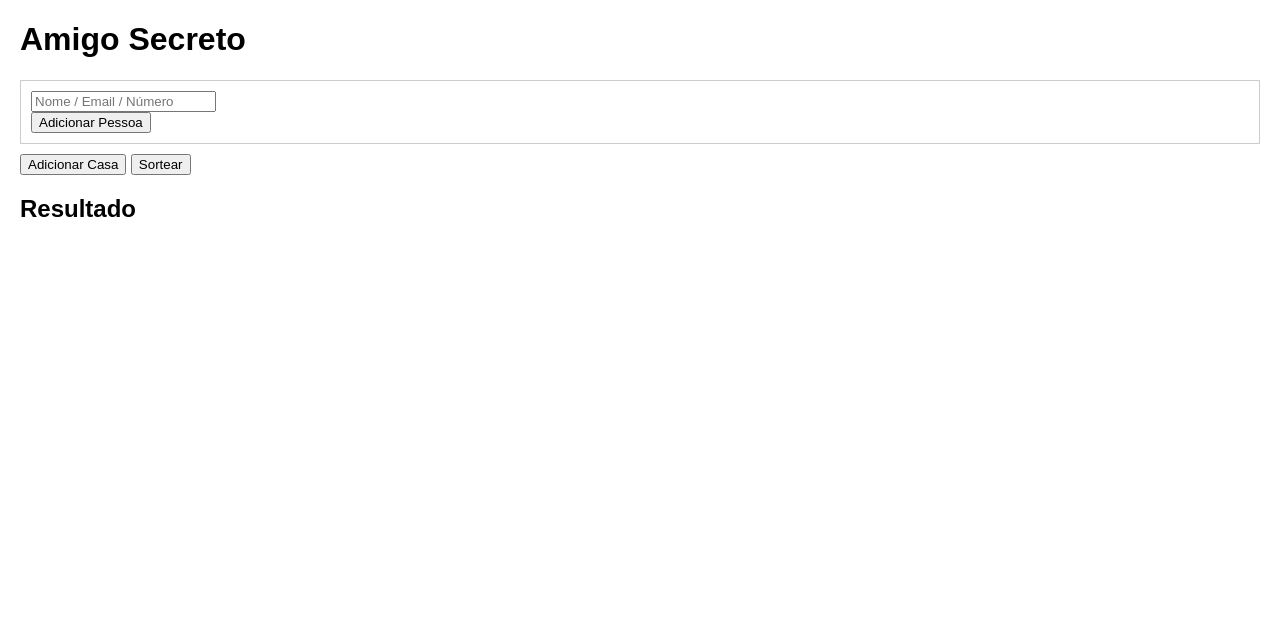
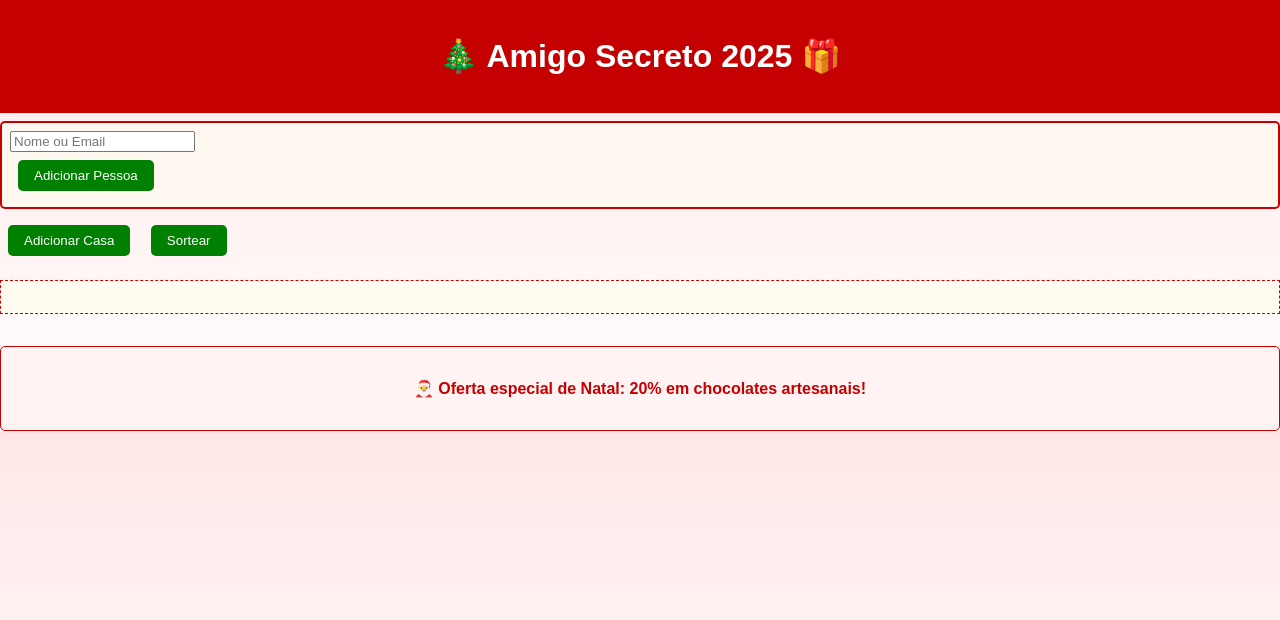
Before and after one commit to lfcaldeira/amigo-secreto, a plain HTML site: page frontend/index.html in a window 1280 px wide. Drawn offline with Linux system fonts and the light colour scheme.

Commit message:
add prettyness

```diff
--- a/frontend/index.html
+++ b/frontend/index.html
@@ -1,21 +1,30 @@
+<!-- index.html -->
 <!DOCTYPE html>
 <html lang="pt">
 <head>
-    <meta charset="UTF-8">
-    <title>Amigo Secreto</title>
-    <link rel="stylesheet" href="styles.css">
+<meta charset="UTF-8">
+<meta name="viewport" content="width=device-width, initial-scale=1.0">
+<title>Amigo Secreto Natal</title>
+<link rel="stylesheet" href="styles.css">
 </head>
 <body>
-    <h1>Amigo Secreto</h1>
-    <div id="casas"></div>
-    <button id="add-casa">Adicionar Casa</button>
-    <button id="sortear">Sortear</button>
+<header>
+  <h1>🎄 Amigo Secreto 2025 🎁</h1>
+</header>
 
-    <h2>Resultado</h2>
-    <pre id="resultado"></pre>
-<script>
-  window.API_URL = "http://192.168.1.123:8000";
-</script>
+<main>
+  <section id="casas"></section>
+  <button id="add-casa">Adicionar Casa</button>
+  <button id="sortear">Sortear</button>
+
+  <div id="resultado" class="resultado"></div>
+
+  <!-- Espaço para publicidade -->
+  <aside class="ad-banner">
+    <p>🎅 Oferta especial de Natal: 20% em chocolates artesanais!</p>
+  </aside>
+</main>
+
 <script src="script.js"></script>
 </body>
 </html>
--- a/frontend/script.js
+++ b/frontend/script.js
@@ -1,18 +1,12 @@
-// Definir o URL do backend (alterar para o IP do servidor se necessário)
-const API_URL = window.API_URL || "http://192.168.1.123:8000";
+const API_URL = window.API_URL || "[http://192.168.1.123:8000](http://192.168.1.123:8000)"; // IP do servidor Docker
+
 document.addEventListener("DOMContentLoaded", () => {
 const adicionarCasaBtn = document.getElementById("add-casa");
 const sortearBtn = document.getElementById("sortear");
-const casasContainer = document.getElementById("casas");
 
 
-adicionarCasaBtn.addEventListener("click", () => {
-    adicionarCasa();
-});
-
-sortearBtn.addEventListener("click", () => {
-    sortear();
-});
+adicionarCasaBtn.addEventListener("click", () => adicionarCasa());
+sortearBtn.addEventListener("click", () => sortear());
 
 // Inicializa com uma casa
 adicionarCasa();
@@ -23,6 +17,9 @@ adicionarCasa();
 function adicionarCasa() {
 const casasContainer = document.getElementById("casas");
 
+
+if (!casasContainer) return;
+
 const casaDiv = document.createElement("div");
 casaDiv.classList.add("casa");
 
@@ -32,9 +29,7 @@ pessoasContainer.classList.add("pessoas");
 const adicionarPessoaBtn = document.createElement("button");
 adicionarPessoaBtn.type = "button";
 adicionarPessoaBtn.textContent = "Adicionar Pessoa";
-adicionarPessoaBtn.addEventListener("click", () => {
-    adicionarPessoa(pessoasContainer);
-});
+adicionarPessoaBtn.addEventListener("click", () => adicionarPessoa(pessoasContainer));
 
 casaDiv.appendChild(pessoasContainer);
 casaDiv.appendChild(adicionarPessoaBtn);
@@ -43,12 +38,13 @@ casasContainer.appendChild(casaDiv);
 // Adiciona uma pessoa inicial
 adicionarPessoa(pessoasContainer);
 
+
 }
 
 function adicionarPessoa(container) {
 const input = document.createElement("input");
 input.type = "text";
-input.placeholder = "Nome / Email / Número";
+input.placeholder = "Nome ou Email";
 input.classList.add("pessoa");
 container.appendChild(input);
 }
@@ -62,13 +58,9 @@ casasDivs.forEach(casaDiv => {
     const pessoas = [];
     casaDiv.querySelectorAll(".pessoa").forEach(input => {
         const valor = input.value.trim();
-        if (valor) {
-            pessoas.push(valor);
-        }
+        if (valor) pessoas.push(valor);
     });
-    if (pessoas.length > 0) {
-        casas.push(pessoas);
-    }
+    if (pessoas.length > 0) casas.push(pessoas);
 });
 
 return casas;
@@ -76,13 +68,16 @@ return casas;
 
 }
 
+// Função simples para detectar se é um email
+function isEmail(str) {
+return /^[^\s@]+@[^\s@]+.[^\s@]+$/.test(str);
+}
+
 async function sortear() {
 const casas = coletarCasas();
-
-
 if (casas.length === 0) {
-    alert("Adicione pelo menos uma pessoa antes de sortear.");
-    return;
+alert("Adicione pelo menos uma pessoa antes de sortear.");
+return;
 }
 
 try {
@@ -99,6 +94,22 @@ try {
 
     const resultado = await resp.json();
     mostrarResultado(resultado);
+
+    // Enviar emails se for um endereço de email
+    for (const [quem, para] of Object.entries(resultado)) {
+        if (isEmail(quem) && isEmail(para)) {
+            fetch(`${API_URL}/enviar_email`, {
+                method: "POST",
+                headers: { "Content-Type": "application/json" },
+                body: JSON.stringify({
+                    destinatario: quem,
+                    assunto: "Amigo Secreto Natal 🎄",
+                    conteudo: `Olá! O seu amigo secreto é: ${para} 🎁`
+                })
+            });
+        }
+    }
+
 } catch (e) {
     alert("Erro ao contactar o servidor: " + e.message);
 }
@@ -108,11 +119,18 @@ try {
 
 function mostrarResultado(resultado) {
 const resDiv = document.getElementById("resultado");
+if (!resDiv) return;
 resDiv.innerHTML = ""; // Limpa resultados anteriores
 
 
+const titulo = document.createElement("h2");
+titulo.textContent = "🎅 Resultado do Amigo Secreto 🎁";
+resDiv.appendChild(titulo);
+
 for (const [quem, para] of Object.entries(resultado)) {
-    resDiv.innerHTML += `<p>${quem} → ${para}</p>`;
+    const p = document.createElement("p");
+    p.innerHTML = `<strong>${quem}</strong> → ${para}`;
+    resDiv.appendChild(p);
 }
 
 
--- a/frontend/styles.css
+++ b/frontend/styles.css
@@ -1,3 +1,55 @@
-body { font-family: sans-serif; margin: 20px; }
-.casa { border: 1px solid #ccc; padding: 10px; margin-bottom: 10px; }
-.pessoa { margin-right: 5px; }
+/* styles.css */
+body {
+  font-family: 'Arial', sans-serif;
+  background: linear-gradient(to bottom, #ffe6e6, #fff);
+  color: #333;
+  margin: 0;
+  padding: 0;
+}
+
+header {
+  background-color: #c40000;
+  color: white;
+  padding: 1rem;
+  text-align: center;
+}
+
+button {
+  margin: 0.5rem;
+  padding: 0.5rem 1rem;
+  background-color: #008000;
+  color: white;
+  border: none;
+  border-radius: 5px;
+  cursor: pointer;
+}
+
+button:hover {
+  background-color: #005900;
+}
+
+.casa {
+  border: 2px solid #c40000;
+  border-radius: 5px;
+  margin: 0.5rem 0;
+  padding: 0.5rem;
+  background-color: #fff8f0;
+}
+
+.resultado {
+  margin-top: 1rem;
+  padding: 1rem;
+  background-color: #fffbf0;
+  border: 1px dashed #c40000;
+}
+
+.ad-banner {
+  margin-top: 2rem;
+  padding: 1rem;
+  background-color: #fff3f3;
+  border: 1px solid #c40000;
+  border-radius: 5px;
+  text-align: center;
+  font-weight: bold;
+  color: #c40000;
+}
```
